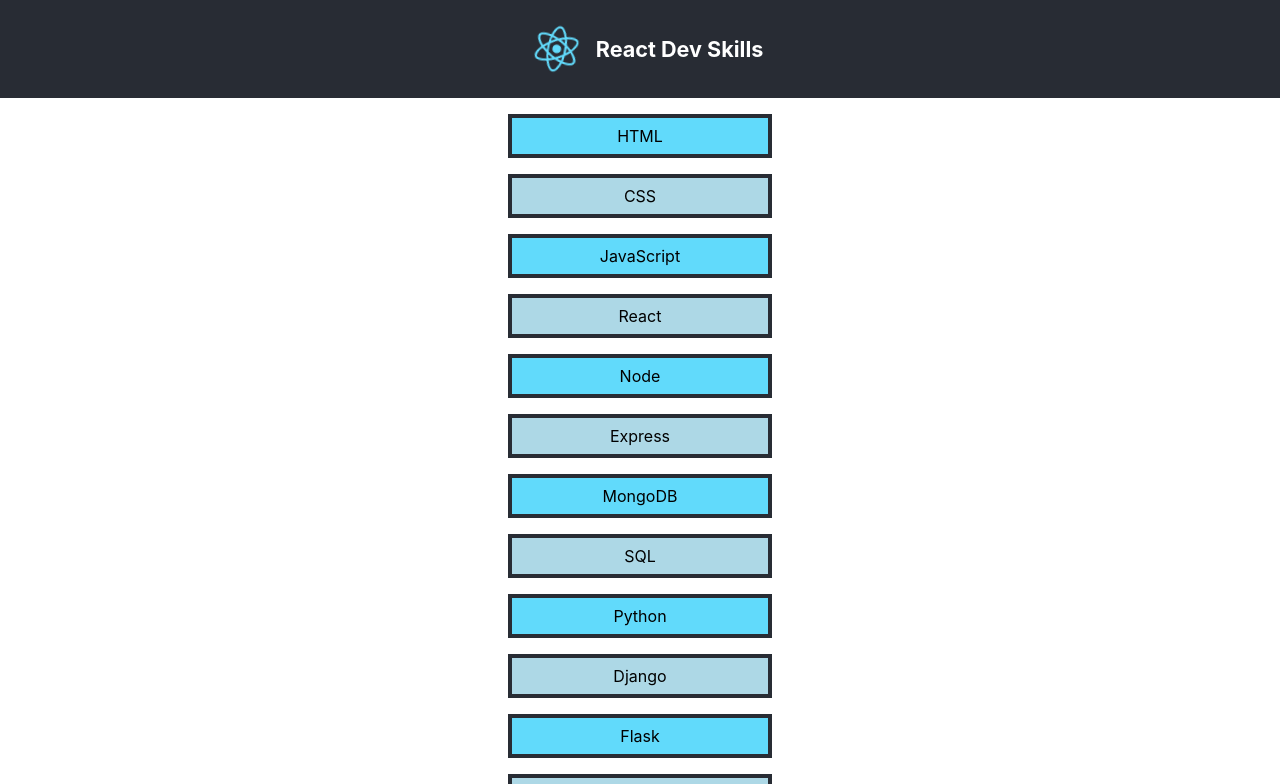
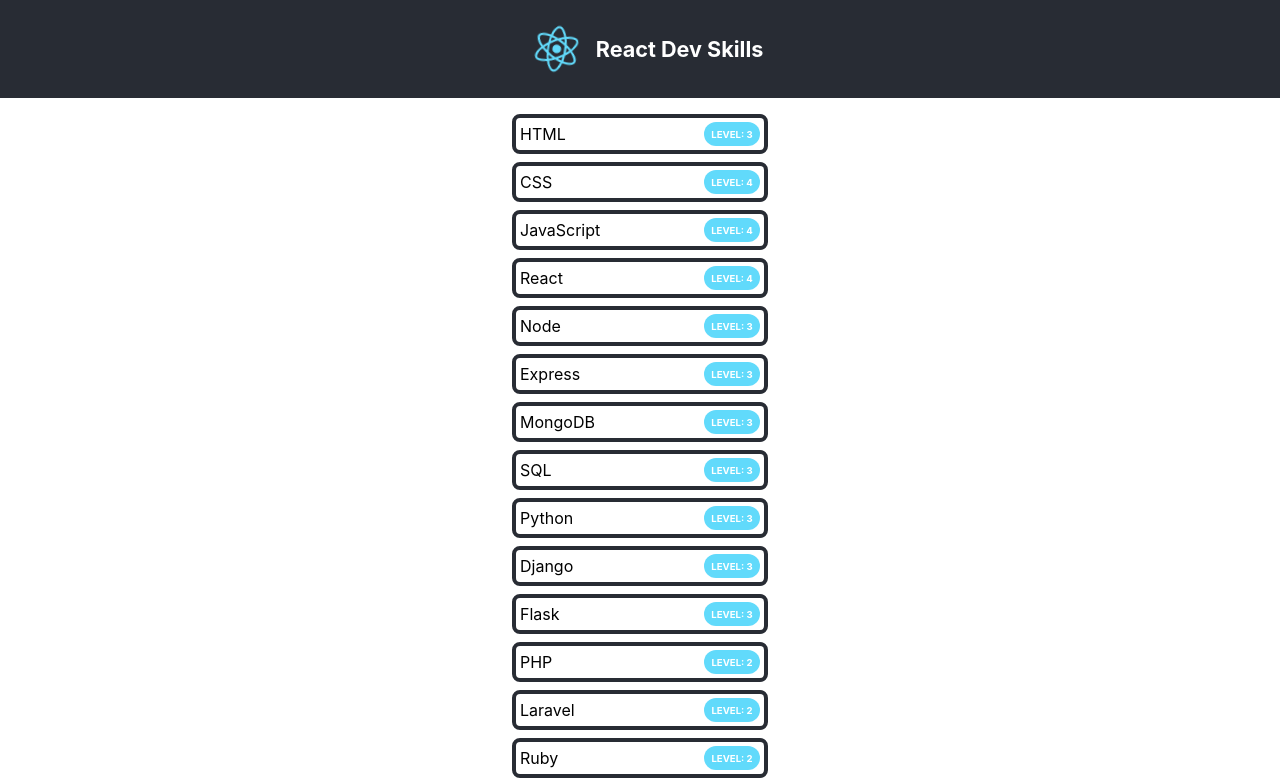
Before and after one commit to Dinssa/react-dev-skills, a React (Create React App) app: page / in a window 1280 px wide. Shown: the top 784 px of the page. Built offline with nearby package versions, Linux system fonts and the light colour scheme.

Commit message:
Add level information to each skill

```diff
--- a/src/components/SkillListItem.css
+++ b/src/components/SkillListItem.css
@@ -1,9 +1,26 @@
 .SkillListItem {
     list-style: none;
-    margin: 2vmin auto;
-    padding: 1vmin;
+    margin: 1vmin auto;
+    padding: 0.5vmin;
     border: 0.5vmin solid rgb(40, 44, 52);
+    border-radius: 0.5rem;
     font-size: 2vmin;
     max-width: 30vmin;
-    display: block;
+    display: flex;
+    justify-content: space-between;
+    align-items: center;
 }
+
+.SkillListItem-level{
+    font-size: 1.2vmin;
+    font-weight: bold;
+    color: rgb(255, 255, 255);
+    background-color: #61DAFB;
+    text-transform: uppercase;
+    border-radius: 1.5rem;
+    width: 7vmin;
+    height: 3vmin;
+    display: flex;
+    justify-content: center;
+    align-items: center;
+}
--- a/src/components/SkillListItem.jsx
+++ b/src/components/SkillListItem.jsx
@@ -6,10 +6,8 @@
     <li
       className="SkillListItem"
       key={id}
-      style={{
-        backgroundColor: index % 2 ? "lightblue" : "#61DAFB"
-      }}
     >
-        {skill}
+        {skill.name}
+        <span className="SkillListItem-level">Level: {skill.level}</span>
     </li>);
 }
--- a/src/db.js
+++ b/src/db.js
@@ -1,19 +1,19 @@
 export const skills = [
-    'HTML',
-    'CSS',
-    'JavaScript',
-    'React',
-    'Node',
-    'Express',
-    'MongoDB',
-    'SQL',
-    'Python',
-    'Django',
-    'Flask',
-    'PHP',
-    'Laravel',
-    'Ruby',
-    'Rails',
-    'C#',
-    'ASP.NET'
+    { name: 'HTML', level: 3 },
+    { name: 'CSS', level: 4 },
+    { name: 'JavaScript', level: 4 },
+    { name: 'React', level: 4 },
+    { name: 'Node', level: 3 },
+    { name: 'Express', level: 3 },
+    { name: 'MongoDB', level: 3 },
+    { name: 'SQL', level: 3 },
+    { name: 'Python', level: 3 },
+    { name: 'Django', level: 3 },
+    { name: 'Flask', level: 3 },
+    { name: 'PHP', level: 2 },
+    { name: 'Laravel', level: 2 },
+    { name: 'Ruby', level: 2 },
+    { name: 'Rails', level: 2 },
+    { name: 'C#', level: 2 },
+    { name: 'ASP.NET', level: 2 }
 ];
```
